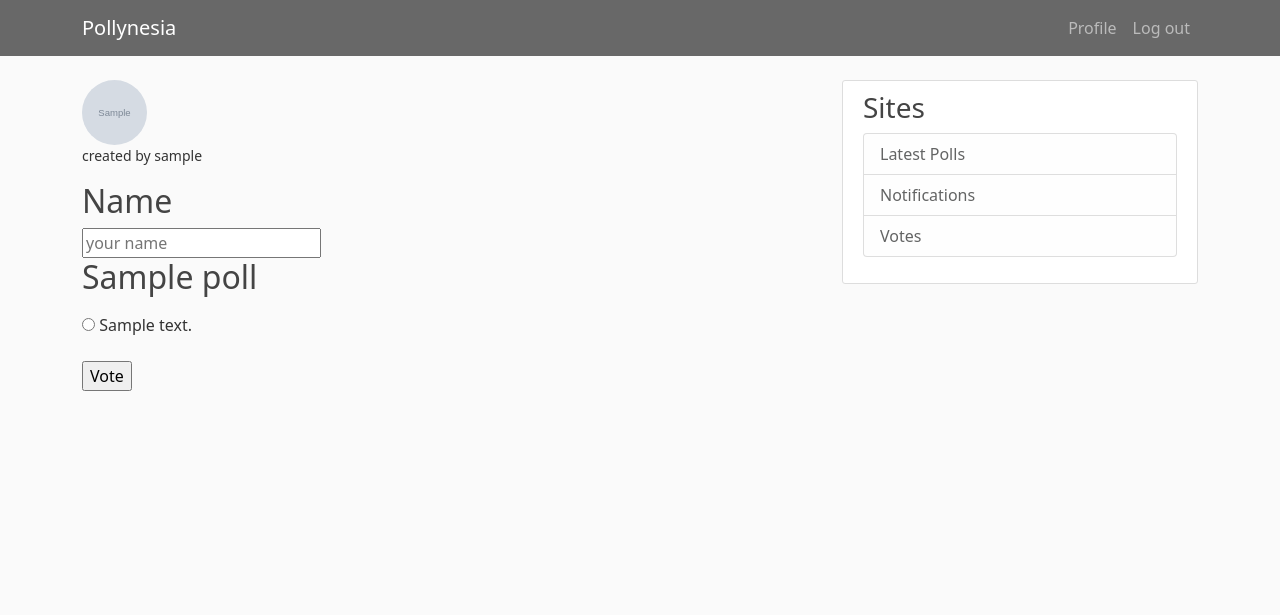
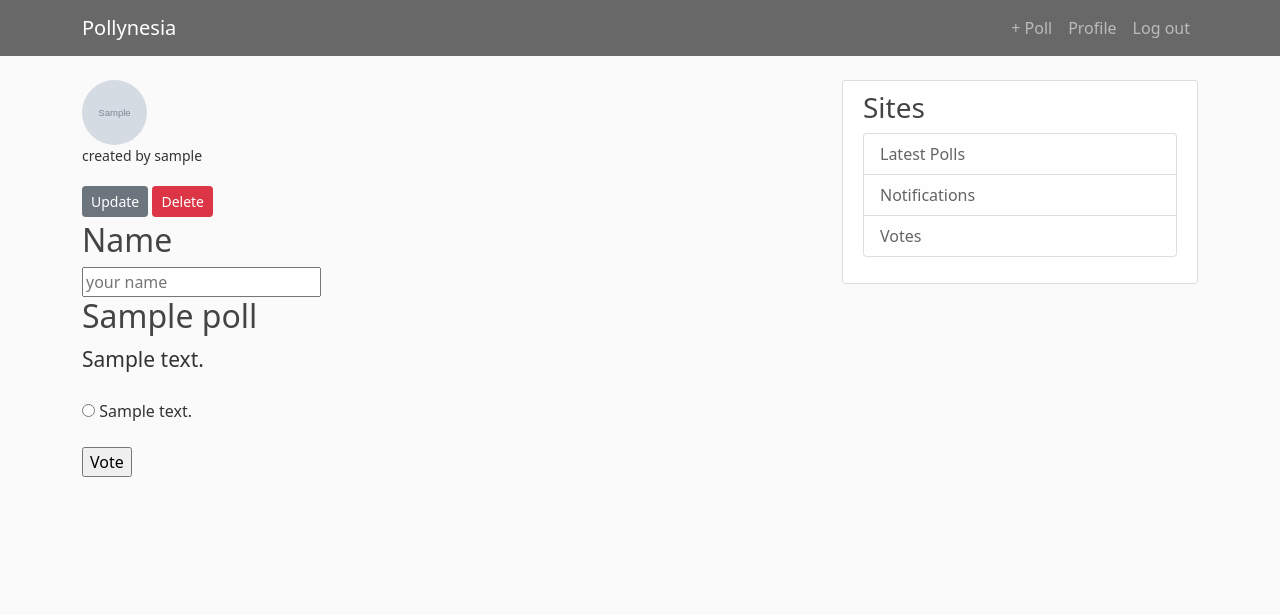
Before and after one commit to dgulacsy/pollynesia, a Django app: page /polls/1/ in a window 1280 px wide. Shown: the top 615 px of the page. Run offline with Django 4.2, Linux system fonts and the light colour scheme; a user stored in the database is signed in; tables that the repository leaves empty hold one stand-in row (values such as "Sample post"); grey boxes marked "Sample" are stand-in pictures; parts of the project's set-up code (start-up, migrations or seed data) failed here and were passed over; some libraries are stand-ins or nearby versions.

Commit message:
add poll controls

```diff
--- a/pollynesia_project/polls/models.py
+++ b/pollynesia_project/polls/models.py
@@ -4,7 +4,7 @@ from django.db import models
 from django.utils import timezone
 from django.contrib import admin
 from django.contrib.auth.models import User
-
+from django.urls import reverse
 
 class Poll(models.Model):
     title = models.CharField(max_length=200)
@@ -17,6 +17,9 @@ class Poll(models.Model):
 
     def __str__(self):
         return '%s-%s' % (self.user.username, self.title)
+
+    def get_absolute_url(self):
+        return reverse('polls:detail', kwargs={'pk': self.pk})
 
     def was_published_recently(self):
         now = timezone.now()
--- a/pollynesia_project/polls/templates/polls/detail.html
+++ b/pollynesia_project/polls/templates/polls/detail.html
@@ -4,6 +4,12 @@
     <div class="owner-data">
         <img class="rounded-circle poll-img" src="{{ poll.user.profile.image.url }}" alt="profile picture">
         <small><p>created by {{ poll.user.username }}</p></small>
+    </div>
+    <div class="poll-controls">
+        {% if object.user == user %}
+            <a href="{% url 'polls:update' object.id%}" class="btn btn-secondary btn-sm mt-1 mb-1">Update</a>
+            <a href="{% url 'polls:delete' object.id%}" class="btn btn-danger btn-sm mt-1 mb-1">Delete</a>
+        {% endif %}
     </div>
     <form action="{% url 'polls:vote' poll.id %}" method="post">
         {% csrf_token %}
@@ -15,6 +21,7 @@
                 <input type="text" name="voter_name" id="voter_name" placeholder="your name" maxlength="50">
                 <legend class="poll-title">
                     <h2>{{ poll.title }}</h2>
+                    <small><p class="poll-description">{{ poll.description }}</p></small>
                 </legend>
                 {% if selection_error_message %}
                 <p><strong>{{ selection_error_message }}</strong></p>{% endif %}
--- a/pollynesia_project/polls/urls.py
+++ b/pollynesia_project/polls/urls.py
@@ -7,5 +7,8 @@ urlpatterns = [
     path('', views.IndexView.as_view(), name='index'),
     path('<int:pk>/', views.DetailView.as_view(), name='detail'),
     path('<int:pk>/results/', views.ResultsView.as_view(), name='results'),
+    path('new/', views.CreateView.as_view(), name='create'),
+    path('<int:pk>/update', views.UpdateView.as_view(), name='update'),
+    path('<int:pk>/delete', views.DeleteView.as_view(), name='delete'),
     path('<int:poll_id>/vote/', views.vote, name='vote'),
 ]
--- a/pollynesia_project/polls/views.py
+++ b/pollynesia_project/polls/views.py
@@ -4,6 +4,7 @@ from django.http import HttpResponseRedirect
 from django.views import generic
 from django.utils import timezone
 from django.contrib.auth.models import User
+from django.contrib.auth.mixins import LoginRequiredMixin, UserPassesTestMixin
 
 from .models import Poll, Choice, Vote
 
@@ -32,6 +33,36 @@ class ResultsView(generic.DetailView):
     template_name = 'polls/results.html'
 
 
+class CreateView(LoginRequiredMixin, generic.CreateView):
+    model = Poll
+    fields = ['title', 'description', 'location', 'open_from', 'close_at']
+    template_name = 'polls/poll_form.html'
+
+    def form_valid(self, form):
+        form.instance.user = self.request.user
+        return super().form_valid(form)
+
+class UpdateView(LoginRequiredMixin, UserPassesTestMixin, generic.UpdateView):
+    model = Poll
+    fields = ['title', 'description', 'location', 'open_from', 'close_at']
+    template_name = 'polls/poll_form.html'
+
+    def form_valid(self, form):
+        form.instance.user = self.request.user
+        return super().form_valid(form)
+
+    def test_func(self):
+        poll = self.get_object()
+        return self.request.user == poll.user
+
+class DeleteView(LoginRequiredMixin, UserPassesTestMixin, generic.DeleteView):
+    model = Poll
+    success_url = '/polls'
+
+    def test_func(self):
+        poll = self.get_object()
+        return self.request.user == poll.user
+
 def vote(request, poll_id):
     poll = get_object_or_404(Poll, pk=poll_id)
     retry = False
--- a/pollynesia_project/pollynesia_site/templates/pollynesia_site/navbar.html
+++ b/pollynesia_project/pollynesia_site/templates/pollynesia_site/navbar.html
@@ -8,6 +8,7 @@
         <div class="collapse navbar-collapse" id="navbarToggle">
             <div class="navbar-nav ms-auto">
                 {% if user.is_authenticated %}
+                    <a class="nav-item nav-link" href="{% url 'polls:create' %}">+ Poll</a>
                     <a class="nav-item nav-link" href="{% url 'profile' %}">Profile</a>
                     <a class="nav-item nav-link" href="{% url 'logout' %}">Log out</a>
                 {% else %}
```
Also changed, not shown: pollynesia_project/polls/templates/polls/poll_confirm_delete.html (added, +20 -0 lines), pollynesia_project/polls/templates/polls/poll_form.html (added, +19 -0 lines), 1 other file.
